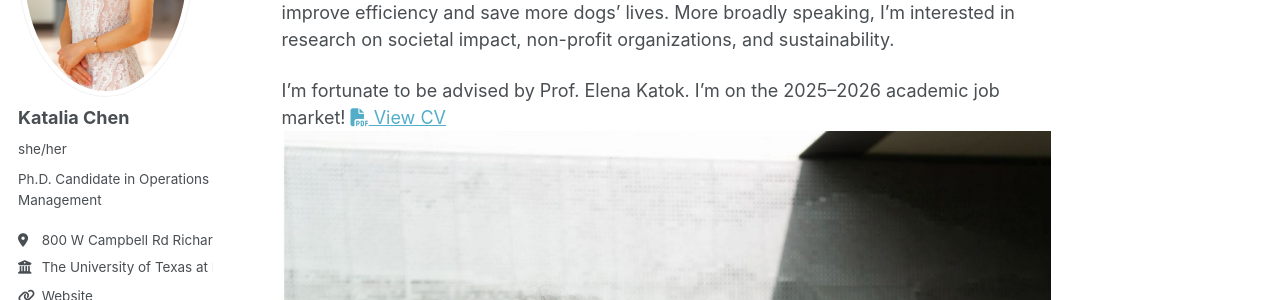
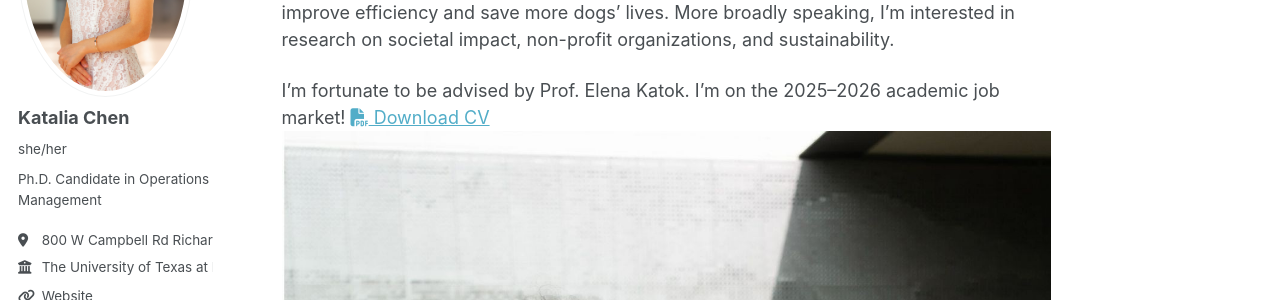
Before and after one commit to qxc2/kataliachen, a Jekyll site: the page built from _pages/about.md, in a window 1280 px wide and 900 px high. Shown: the part 258-558 px from the top of the window. Built offline with Jekyll 4.4.1, drawn with Linux system fonts in a browser that asks for light colours; a script that is not in the unit is left out.

Commit message:
Update about.md

```diff
--- a/_pages/about.md
+++ b/_pages/about.md
@@ -12,6 +12,6 @@ I’m passionate about doing research that has societal impact using empirical e
 
 I’m fortunate to be advised by Prof. Elena Katok. I’m on the 2025–2026 academic job market!
 <a href="/kataliachen/files/cv.pdf" target="_blank" class="cv-link">
-  <i class="fas fa-file-pdf"></i> View CV
+  <i class="fas fa-file-pdf"></i> Download CV
 </a>
 ![Teaching session]({{ site.baseurl }}/images/front.jpg)
```
